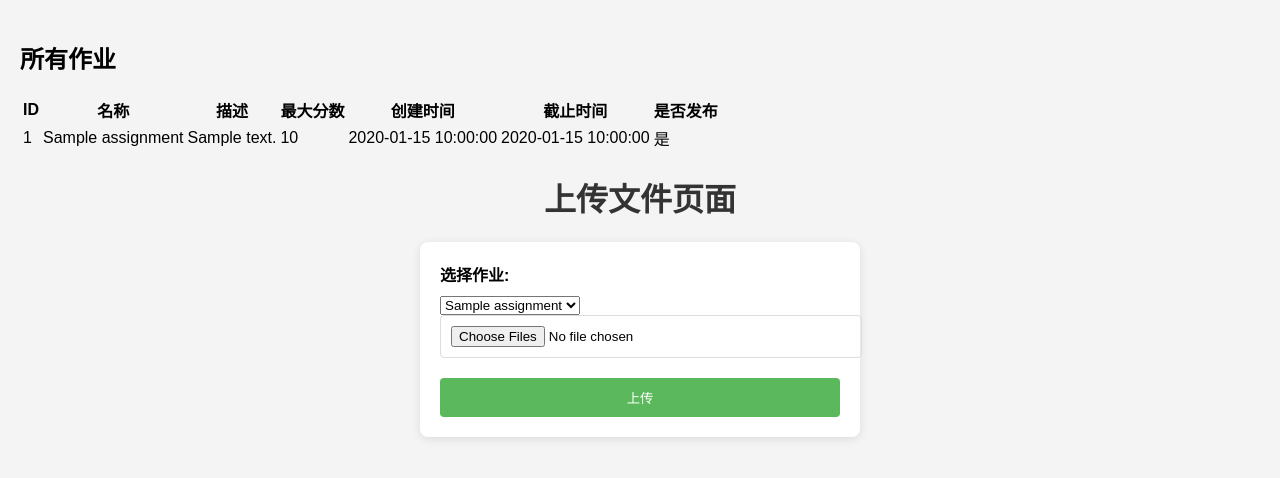
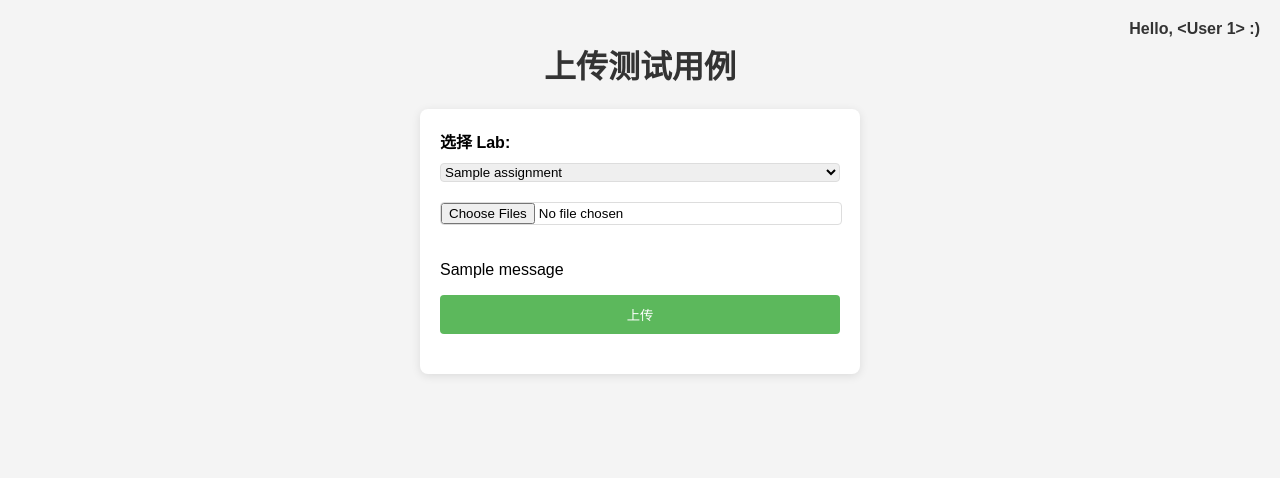
Before and after one commit to SingularityLab-SWUFE/flask-dashboard, a Flask app: template api/templates/upload.html in a window 1280 px wide. Shown: the top 478 px of the page. Run offline with Flask 3, Linux system fonts and the light colour scheme; the template is opened without the code that fills it: values that come from a table or form of the project are taken from there, others are empty; tables that the repository leaves empty hold one stand-in row (values such as "Sample post"); one stand-in notice (Sample message) is shown; parts of the project's set-up code (start-up, migrations or seed data) failed here and were passed over.

Commit message:
feat: front end work

```diff
--- a/api/static/styles.css
+++ b/api/static/styles.css
@@ -25,13 +25,37 @@ label {
     font-weight: bold;
 }
 
-input[type="text"],
-input[type="file"] {
+select,
+input[type="file"],
+button {
     width: 100%;
-    padding: 10px;
+    /* padding: 10px; */
     margin-bottom: 20px;
     border: 1px solid #ddd;
     border-radius: 4px;
+}
+
+input[type="text"],
+input[type="number"],
+input[type="datetime-local"],
+textarea
+{
+    width: 100%;
+    padding: 5px;
+    margin-bottom: 10px;
+    border: 1px solid #ddd;
+    border-radius: 4px;
+}
+
+input[type="number"]::-webkit-outer-spin-button,
+input[type="number"]::-webkit-inner-spin-button {
+    -webkit-appearance: none;
+    margin: 0;
+}
+
+textarea {
+    resize: vertical;
+    height: 100px;
 }
 
 button {
@@ -44,6 +68,46 @@ button {
     width: 100%;
 }
 
+
 button:hover {
     background-color: #4cae4c;
 }
+
+table {
+    width: 100%;
+    border-collapse: collapse;
+    margin: 0 auto;
+}
+
+table,
+th,
+td {
+    border: 1px solid #ddd;
+}
+
+th,
+td {
+    text-align: left;
+    padding: 8px;
+}
+
+th {
+    background-color: #f2f2f2;
+}
+
+tr:nth-child(even) {
+    background-color: #f9f9f9;
+}
+
+tr:hover {
+    background-color: #f1f1f1;
+}
+
+.welcome {
+    position: absolute;
+    top: 20px;
+    right: 20px;
+    color: #333;
+    font-size: 16px;
+    font-weight: bold;
+}
--- a/api/templates/authorize.html
+++ b/api/templates/authorize.html
@@ -2,7 +2,7 @@
 <html>
 
 <head>
-    <title>输入Token</title>
+    <title>Token authorize</title>
     <link rel="stylesheet" href="{{ url_for('static', filename='styles.css') }}">
 </head>
 
--- a/api/templates/error.html
+++ b/api/templates/error.html
@@ -67,12 +67,12 @@
 
 <body>
     <div class="error-container">
-        <h1>Error</h1>
-        <p>Something went wrong!</p>
+        <h1>寄</h1>
+        <p>杂鱼喵，出错了喵</p>
         <div class="error-msg">
             {{ error_msg }}
         </div>
-        <a href="/">Go back to Home</a>
+        <a href="/">我是杂鱼</a>
     </div>
 </body>
 
--- a/api/templates/rank.html
+++ b/api/templates/rank.html
@@ -1,5 +1,5 @@
 <!DOCTYPE html>
-<html lang="en">
+<html lang="zh-CN">
 
 <head>
     <meta charset="UTF-8">
--- a/api/templates/upload.html
+++ b/api/templates/upload.html
@@ -2,48 +2,29 @@
 <html>
 
 <head>
-    <title>上传文件</title>
+    <title>上传测试用例</title>
     <link rel="stylesheet" href="{{ url_for('static', filename='styles.css') }}">
 </head>
 
 <body>
-    <h2>所有作业</h2>
-    <table>
-        <thead>
-            <tr>
-                <th>ID</th>
-                <th>名称</th>
-                <th>描述</th>
-                <th>最大分数</th>
-                <th>创建时间</th>
-                <th>截止时间</th>
-                <th>是否发布</th>
-            </tr>
-        </thead>
-        <tbody>
-            {% for assignment in assignments %}
-            <tr>
-                <td>{{ assignment.id }}</td>
-                <td>{{ assignment.name }}</td>
-                <td>{{ assignment.description }}</td>
-                <td>{{ assignment.max_score }}</td>
-                <td>{{ assignment.created_at }}</td>
-                <td>{{ assignment.deadline }}</td>
-                <td>{{ '是' if assignment.is_published else '否' }}</td>
-            </tr>
-            {% endfor %}
-        </tbody>
-    </table>
-    <h1>上传文件页面</h1>
+    <div class="welcome">Hello, {{user}} :)</div>
+    <h1>上传测试用例</h1>
     <form method="post" enctype="multipart/form-data">
-        <label for="assignment_id">选择作业:</label>
+        <label for="assignment_id">选择 Lab:</label>
         <select name="assignment_id" id="assignment_id" required>
             {% for assignment in assignments %}
             <option value="{{ assignment.id }}">{{ assignment.name }}</option>
             {% endfor %}
         </select>
 
-        <input type="file" multiple name="file" required>
+        <input type="file" multiple name="files" required>
+        {% with messages = get_flashed_messages(with_categories=true)  %}
+            {% if messages %}
+                {% for category, message in messages %}
+                    <p>{{ message }}</p>
+                {% endfor %}
+            {% endif %}
+        {% endwith %}
         <button type="submit">上传</button>
     </form>
 </body>
```
Also changed, not shown: api/pages/views.py (+22 -10 lines), api/templates/assignment.html (+7 -7 lines), api/templates/index.html (+68 -0 lines), api/static/favicon.ico (added).
